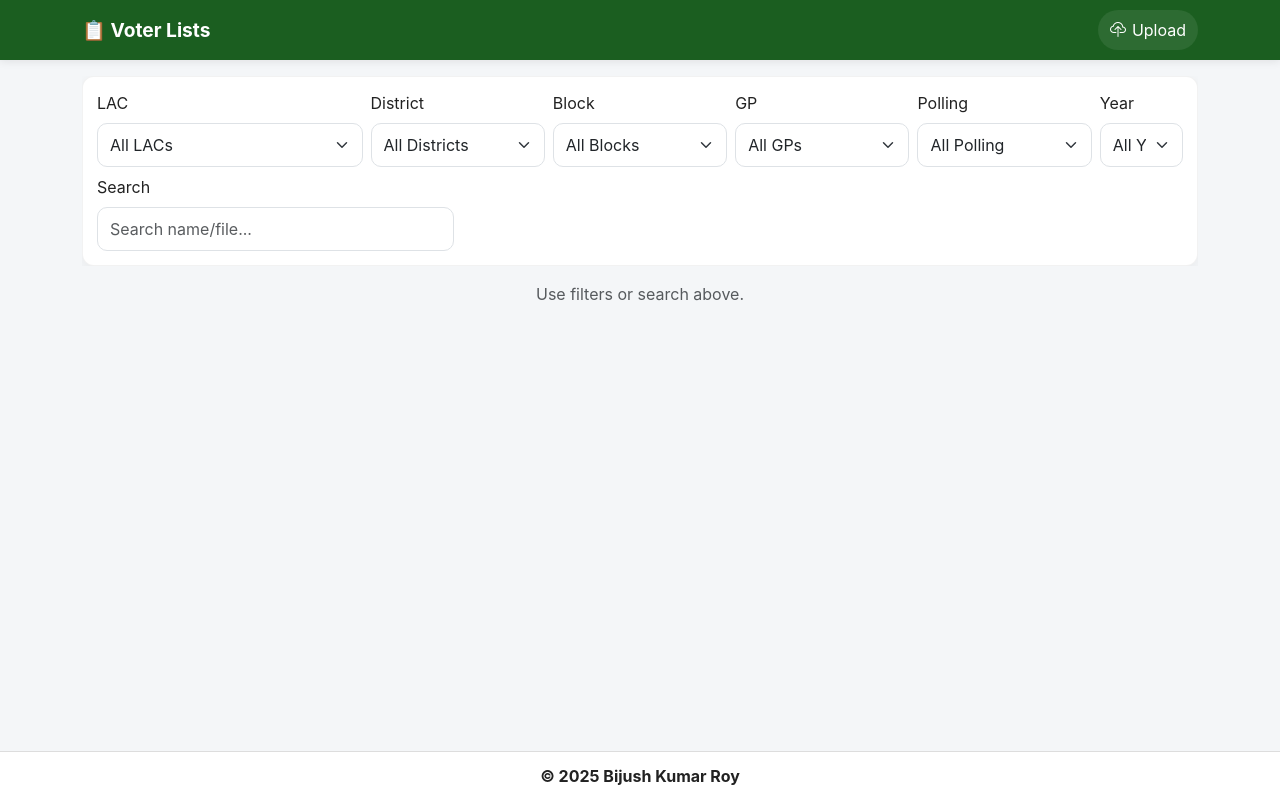
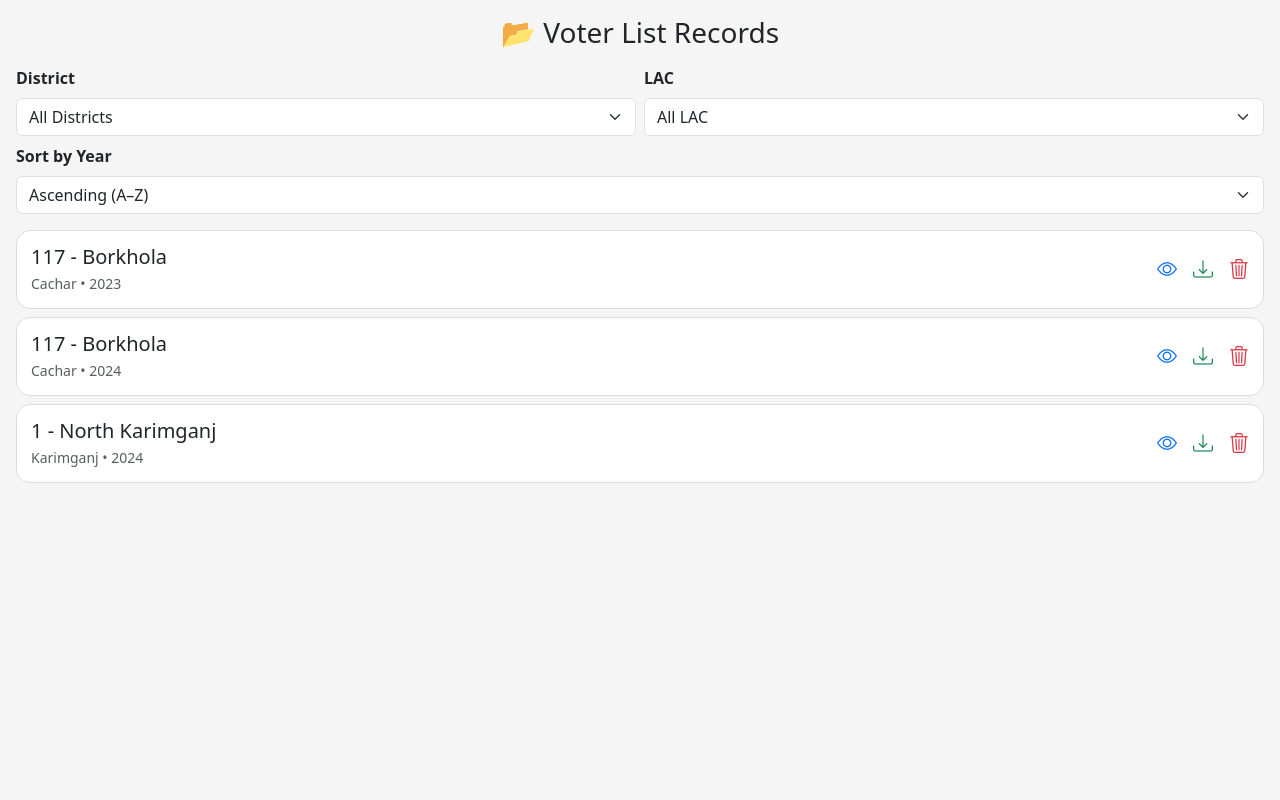
Before and after one commit to Bijush/Voterlist, a Flask app: template templates/index_voterlist.html in a window 1280 px wide. Run offline with Flask 3, Linux system fonts and the light colour scheme; the template is opened without the code that fills it, so the values that code supplies are empty; parts of the project's set-up code (start-up, migrations or seed data) failed here and were passed over.

Commit message:
Update index_voterlist.html

```diff
--- a/templates/index_voterlist.html
+++ b/templates/index_voterlist.html
@@ -4,386 +4,183 @@
   <meta charset="utf-8">
   <title>Voter Lists</title>
   <meta name="viewport" content="width=device-width, initial-scale=1">
+
   <link href="https://cdn.jsdelivr.net/npm/bootstrap@5.3.2/dist/css/bootstrap.min.css" rel="stylesheet">
   <link href="https://cdn.jsdelivr.net/npm/bootstrap-icons@1.11.1/font/bootstrap-icons.css" rel="stylesheet">
 
   <style>
-    :root {
-      --brand-green: #1b5e20;
-      --accent-green: #2e7d32;
-      --muted: #6c757d;
-      --surface: #ffffff;
-      --bg: #f4f6f8;
+    body { background: #f5f5f5; }
+
+    .card-custom {
+      border-radius: 14px;
+      border: 1px solid #ddd;
+      padding: 14px;
+      background: white;
+      transition: 0.2s;
+    }
+    .card-custom:hover {
+      box-shadow: 0px 5px 15px rgba(0,0,0,0.12);
     }
 
-    body {
-      background: var(--bg);
-      font-family: Inter, system-ui;
-      padding-bottom: 120px;
-      color: #222;
-    }
-
-    /* NAV */
-    .navbar {
-      background: var(--brand-green);
-      padding: 10px 0;
-      box-shadow: 0 2px 8px rgba(0,0,0,0.08);
-    }
-    .navbar-brand { color: #fff !important; font-size: 1.2rem; font-weight: 700; }
-
-    .upload-icon {
-      background: rgba(255,255,255,0.08);
-      padding: 8px 12px;
-      border-radius: 999px;
-      color: #fff;
-      display: flex;
-      align-items: center;
-      gap: 6px;
-      text-decoration: none;
-    }
-
-    /* FILTER PANEL */
-    #filterPanel {
+    .loader {
       display: none;
-      overflow: hidden;
-      transition: all .35s ease;
-    }
-    @media (min-width: 768px){
-      #filterPanel { display: block !important; }
-    }
-
-    .filter-card {
-      background: #fff;
-      border-radius: 12px;
-      padding: 14px;
-      box-shadow: 0 4px 14px rgba(0,0,0,0.05);
-      border: 1px solid rgba(0,0,0,0.05);
-    }
-    .filter-select { min-height: 44px; border-radius: 10px; }
-
-    /* CARDS */
-    .entry-card .card-surface {
-      background: #fff;
-      border-radius: 14px;
-      border: 1px solid rgba(0,0,0,0.04);
-      box-shadow: 0 6px 20px rgba(0,0,0,0.06);
-      transition: 0.2s ease;
-    }
-    .entry-card .card-surface:hover {
-      transform: translateY(-5px);
-      box-shadow: 0 12px 32px rgba(0,0,0,0.10);
-    }
-
-    .card-body-compact {
-      padding: 18px;
-    }
-
-    .lac-title {
-      color: #0f5132;
-      font-size: 1rem;
-      font-weight: 800;
-    }
-    .year-big {
-      color: var(--accent-green);
-      font-size: 1.25rem;
-      font-weight: 700;
-    }
-
-    .booth { font-weight: 600; color: #444; }
-    .address { color: var(--muted); font-size: 0.95rem; }
-
-    .file-box {
-      background: #f3f4f6;
-      padding: 10px;
-      border-radius: 8px;
-      font-weight: 600;
-      margin-top: 8px;
-    }
-
-    .uploaded { color: var(--muted); font-size: 0.85rem; }
-
-    .card-actions {
-      border-top: 1px solid rgba(0,0,0,0.05);
-      padding: 12px;
-      text-align: right;
-      background: #fff;
-    }
-    .btn-action {
-      border-radius: 10px;
-      height: 38px;
-      width: 44px;
-      display: inline-flex;
-      align-items: center;
-      justify-content: center;
-    }
-
-    /* SCROLL TOP */
-    #toTopBtn {
-      position: fixed;
-      right: 16px;
-      bottom: 90px;
-      display: none;
-      z-index: 2000;
-    }
-
-    /* FOOTER */
-    footer.site-footer {
-      background: #fff;
-      border-top: 1px solid #ddd;
-      padding: 12px;
-      position: fixed;
-      left: 0; right: 0; bottom: 0;
       text-align: center;
+      padding: 20px;
+      font-weight: bold;
+      color: #666;
     }
   </style>
 </head>
-<body>
 
-<!-- NAV -->
-<nav class="navbar">
-  <div class="container d-flex justify-content-between">
-    <a class="navbar-brand">📋 Voter Lists</a>
-    <a href="{{ url_for('upload') }}" class="upload-icon">
-      <i class="bi bi-cloud-upload"></i>
-      <span class="d-none d-md-inline">Upload</span>
-    </a>
-  </div>
-</nav>
+<body class="p-3">
 
-<div class="container mt-3">
+  <h3 class="text-center mb-3">📂 Voter List Records</h3>
 
-  <!-- MOBILE FILTER BUTTON -->
-  <div class="d-md-none mb-3">
-    <button id="toggleFilters" class="btn btn-primary w-100">Show Filters ↓</button>
-  </div>
-
-  <!-- FILTER PANEL -->
-  <div id="filterPanel" class="mb-3">
-    <div class="filter-card">
-
-      <div class="row g-2">
-
-        <!-- LAC -->
-        <div class="col-12 col-md-3">
-          <label class="form-label">LAC</label>
-          <select id="lacFilter" class="form-select filter-select">
-            <option value="">All LACs</option>
+  <!-- Filters -->
+  <div class="row g-2 mb-3">
+    <div class="col-6">
+      <label class="form-label fw-bold">District</label>
+      <select id="districtFilter" class="form-select">
+        <option value="">All Districts</option>
+        <option value="Cachar">Cachar</option>
+        <option value="Karimganj">Karimganj</option>
+        <option value="Hailakandi">Hailakandi</option>
       </select>
     </div>
 
-        <!-- District -->
-        <div class="col-6 col-md-2">
-          <label class="form-label">District</label>
-          <select id="districtFilter" class="form-select filter-select">
-            <option value="">All Districts</option>
-            {% for d in entries|unique(attribute='district')|sort(attribute='district') %}
-            <option>{{ d.district }}</option>
-            {% endfor %}
+    <div class="col-6">
+      <label class="form-label fw-bold">LAC</label>
+      <select id="lacFilter" class="form-select">
+        <option value="">All LAC</option>
       </select>
     </div>
 
-        <!-- Block -->
-        <div class="col-6 col-md-2">
-          <label class="form-label">Block</label>
-          <select id="blockFilter" class="form-select filter-select">
-            <option value="">All Blocks</option>
-            {% for b in entries|unique(attribute='block')|sort(attribute='block') %}
-            <option>{{ b.block }}</option>
-            {% endfor %}
+    <div class="col-12 mt-2">
+      <label class="form-label fw-bold">Sort by Year</label>
+      <select id="sortYear" class="form-select">
+        <option value="asc">Ascending (A–Z)</option>
+        <option value="desc">Descending (Newest First)</option>
       </select>
-        </div>
-
-        <!-- GP -->
-        <div class="col-6 col-md-2">
-          <label class="form-label">GP</label>
-          <select id="gpFilter" class="form-select filter-select">
-            <option value="">All GPs</option>
-            {% for g in entries|unique(attribute='gp')|sort(attribute='gp') %}
-            <option>{{ g.gp }}</option>
-            {% endfor %}
-          </select>
-        </div>
-
-        <!-- Polling -->
-        <div class="col-6 col-md-2">
-          <label class="form-label">Polling</label>
-          <select id="pollingFilter" class="form-select filter-select">
-            <option value="">All Polling</option>
-            {% for p in entries|unique(attribute='polling_station')|sort(attribute='polling_station') %}
-            <option>{{ p.polling_station }}</option>
-            {% endfor %}
-          </select>
-        </div>
-
-        <!-- Year -->
-        <div class="col-6 col-md-1">
-          <label class="form-label">Year</label>
-          <select id="yearFilter" class="form-select filter-select">
-            <option value="">All Years</option>
-            {% for y in entries|unique(attribute='year')|sort(attribute='year') %}
-            <option>{{ y.year }}</option>
-            {% endfor %}
-          </select>
-        </div>
-
-        <!-- Search -->
-        <div class="col-12 col-md-4">
-          <label class="form-label">Search</label>
-          <input id="searchBox" class="form-control filter-select" placeholder="Search name/file...">
-        </div>
-
-      </div>
-
     </div>
   </div>
 
-  <!-- ENTRIES -->
-  <div class="row g-3" id="entriesList">
+  <!-- Loading -->
+  <div id="loading" class="loader">Loading...</div>
 
-    {% for e in entries %}
-    <div class="col-12 col-md-6 col-lg-4 entry-card"
-         data-lac="{{ e.lac_no }}-{{ e.lac_name }}"
-         data-district="{{ e.district }}"
-         data-block="{{ e.block }}"
-         data-gp="{{ e.gp }}"
-         data-polling="{{ e.polling_station }}"
-         data-year="{{ e.year }}"
-         data-name="{{ e.filename|lower }}">
+  <!-- Cards -->
+  <div id="recordsContainer" class="mt-2"></div>
 
-      <div class="card-surface">
+  <script>
+    const lacData = {
+      "Cachar": ["117 - Borkhola", "118 - Silchar", "119 - Udharbond"],
+      "Karimganj": ["1 - North Karimganj", "2 - South Karimganj"],
+      "Hailakandi": ["1 - Hailakandi LAC", "2 - Katlicherra LAC"]
+    };
 
-        <div class="card-body card-body-compact">
+    const records = [
+      { id: 1, district: "Cachar", lac: "117 - Borkhola", year: 2024, name: "Part 1", pdf: "#" },
+      { id: 2, district: "Cachar", lac: "117 - Borkhola", year: 2023, name: "Part 2", pdf: "#" },
+      { id: 3, district: "Karimganj", lac: "1 - North Karimganj", year: 2024, name: "List A", pdf: "#" }
+    ];
 
+    const districtFilter = document.getElementById("districtFilter");
+    const lacFilter = document.getElementById("lacFilter");
+    const sortYear = document.getElementById("sortYear");
+    const container = document.getElementById("recordsContainer");
+    const loader = document.getElementById("loading");
+
+    // Auto Fill LAC
+    districtFilter.addEventListener("change", () => {
+      lacFilter.innerHTML = `<option value="">All LAC</option>`;
+      const d = districtFilter.value;
+      if (lacData[d]) {
+        lacData[d].forEach(l => {
+          lacFilter.innerHTML += `<option value="${l}">${l}</option>`;
+        });
+      }
+      filterData();
+    });
+
+    lacFilter.addEventListener("change", filterData);
+    sortYear.addEventListener("change", filterData);
+
+    function filterData() {
+      loader.style.display = "block";
+      container.innerHTML = "";
+
+      setTimeout(() => {
+        let filtered = [...records];
+
+        if (districtFilter.value)
+          filtered = filtered.filter(r => r.district === districtFilter.value);
+
+        if (lacFilter.value)
+          filtered = filtered.filter(r => r.lac === lacFilter.value);
+
+        filtered.sort((a, b) =>
+          sortYear.value === "asc" ? a.year - b.year : b.year - a.year
+        );
+
+        loadCards(filtered);
+        loader.style.display = "none";
+      }, 300);
+    }
+
+    function loadCards(list) {
+      if (list.length === 0) {
+        container.innerHTML = `<p class="text-center text-muted mt-3">No voter list found</p>`;
+        return;
+      }
+
+      list.forEach(rec => {
+        const card = document.createElement("div");
+        card.className = "card-custom mb-2";
+
+        card.innerHTML = `
           <div class="d-flex justify-content-between">
             <div>
-              <div class="lac-title">LAC: {{ e.lac_no }} - {{ e.lac_name }}</div>
-              <div class="year-big">{{ e.year }}</div>
-              <div class="booth">{{ e.polling_station }}</div>
-              <div class="address">{{ e.district }} / {{ e.block }} / {{ e.gp }}</div>
+              <h5 class="mb-1">${rec.lac}</h5>
+              <div class="text-muted small">${rec.district} • ${rec.year}</div>
             </div>
-            <div class="text-end">
-              <div class="uploaded">Uploaded</div>
-              <div class="uploaded fw-semibold">{{ e.uploaded_at }}</div>
+
+            <div class="d-flex align-items-center gap-3">
+              <a href="${rec.pdf}" class="text-primary" title="View">
+                <i class="bi bi-eye fs-5"></i>
+              </a>
+
+              <a href="${rec.pdf}" download class="text-success" title="Download">
+                <i class="bi bi-download fs-5"></i>
+              </a>
+
+              <i class="bi bi-trash3 text-danger fs-5 delete-btn" data-id="${rec.id}" title="Delete" style="cursor:pointer"></i>
             </div>
           </div>
+        `;
 
-          <div class="file-box mt-2">
-            File: {{ e.filename }}
-          </div>
+        container.appendChild(card);
+      });
 
-        </div>
+      activateDelete();
+    }
 
-        <div class="card-actions">
-          {% if e.public_url %}
-          <a class="btn btn-outline-primary btn-action" href="{{ e.public_url }}" target="_blank">
-            <i class="bi bi-eye"></i>
-          </a>
-          {% endif %}
+    // Delete Function
+    function activateDelete() {
+      document.querySelectorAll(".delete-btn").forEach(btn => {
+        btn.onclick = () => {
+          const id = btn.getAttribute("data-id");
 
-          <a class="btn btn-outline-success btn-action"
-             href="{{ url_for('download_entry', entry_id=e.id) }}">
-            <i class="bi bi-download"></i>
-          </a>
-        </div>
-
-      </div>
-    </div>
-    {% endfor %}
-
-  </div>
-
-  <div class="text-center text-muted mt-3">Use filters or search above.</div>
-
-</div>
-
-<!-- Scroll To Top -->
-<button id="toTopBtn" class="btn btn-success rounded-circle">
-  <i class="bi bi-arrow-up"></i>
-</button>
-
-<!-- Footer -->
-<footer class="site-footer">
-  <strong>© 2025 Bijush Kumar Roy</strong>
-</footer>
-
-<script>
-/* Hardcoded LAC Groups */
-const lacGroups = {
-  "Cachar": ["42-Udharbond", "117-Borkhola"],
-  "Karimganj": ["3-Ratabari", "4-Patharkandi"],
-  "Hailakandi": ["6-Hailakandi", "7-Katlicherra"]
+          if (confirm("Are you sure want to delete this record?")) {
+            const index = records.findIndex(r => r.id == id);
+            if (index > -1) {
+              records.splice(index, 1);
+              filterData();
+            }
+          }
         };
-
-function populateLacDropdown(){
-  const sel = document.getElementById("lacFilter");
-  Object.keys(lacGroups).sort().forEach(dist=>{
-    const og = document.createElement("optgroup");
-    og.label = dist;
-    lacGroups[dist].forEach(lac=>{
-      const o = document.createElement("option");
-      o.value = lac;
-      o.textContent = lac;
-      og.appendChild(o);
-    });
-    sel.appendChild(og);
       });
     }
 
-/* FILTERING */
-function filterEntries(){
-  const lac = lacFilter.value.toLowerCase();
-  const district = districtFilter.value.toLowerCase();
-  const block = blockFilter.value.toLowerCase();
-  const gp = gpFilter.value.toLowerCase();
-  const polling = pollingFilter.value.toLowerCase();
-  const year = yearFilter.value.toLowerCase();
-  const search = searchBox.value.toLowerCase();
-
-  document.querySelectorAll(".entry-card").forEach(card=>{
-    const ok =
-      (!lac || card.dataset.lac.toLowerCase() === lac) &&
-      (!district || card.dataset.district.toLowerCase() === district) &&
-      (!block || card.dataset.block.toLowerCase() === block) &&
-      (!gp || card.dataset.gp.toLowerCase() === gp) &&
-      (!polling || card.dataset.polling.toLowerCase() === polling) &&
-      (!year || card.dataset.year.toLowerCase() === year) &&
-      (!search || card.dataset.name.includes(search));
-
-    card.style.display = ok ? "" : "none";
-  });
-}
-
-/* MOBILE FILTER BUTTON */
-document.getElementById("toggleFilters")?.addEventListener("click", ()=>{
-  const panel = document.getElementById("filterPanel");
-  const btn = document.getElementById("toggleFilters");
-
-  if(panel.style.display === "block"){
-    panel.style.display = "none";
-    btn.textContent = "Show Filters ↓";
-  } else {
-    panel.style.display = "block";
-    btn.textContent = "Hide Filters ↑";
-  }
-});
-
-/* SCROLL TOP */
-window.addEventListener("scroll", ()=>{
-  document.getElementById("toTopBtn").style.display =
-    window.scrollY > 300 ? "inline-block" : "none";
-});
-document.getElementById("toTopBtn").onclick = () =>
-  window.scrollTo({top:0, behavior:"smooth"});
-
-/* INIT */
-document.addEventListener("DOMContentLoaded", ()=>{
-  populateLacDropdown();
-  document.querySelectorAll(".filter-select").forEach(el=>{
-    el.addEventListener("input", filterEntries);
-    el.addEventListener("change", filterEntries);
-  });
-  filterEntries();
-});
+    filterData();
   </script>
 
 </body>
```
Lines whose indentation alone changed are shown as unchanged.
